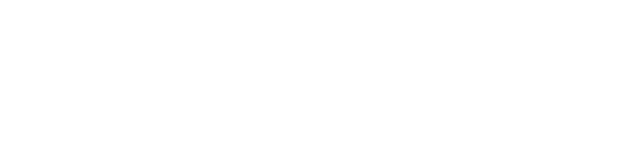
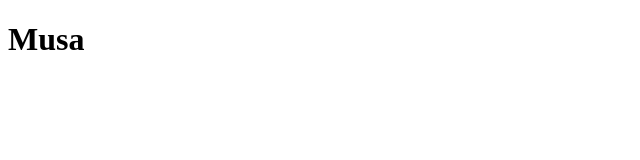
Before and after one commit to Mhas2203/io-repo, a plain HTML site: page index.html in a window 1280 px wide. Shown: the whole page, without its empty margins (0-640 px from the left). Drawn offline with Linux system fonts and the light colour scheme.

Commit message:
Second commit

```diff
--- a/index.html
+++ b/index.html
@@ -7,6 +7,6 @@
     <title>Document</title>
 </head>
 <body>
-
+    <H1>Musa</H1>
 </body>
 </html><!DOCTYPE html>
```
